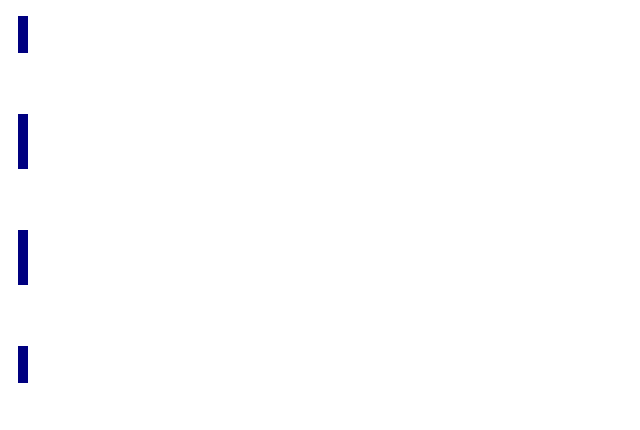
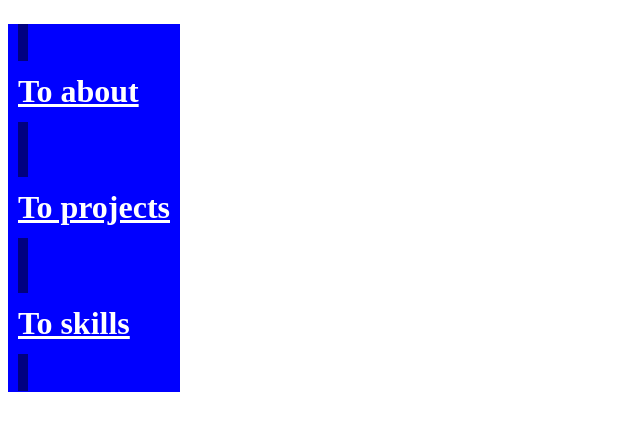
Before and after one commit to AaronJSchm/AaronJSchm.github.io, a plain HTML site: page index.html in a window 1280 px wide. Shown: the whole page, without its empty margins (0-640 px from the left). Drawn offline with Linux system fonts and the light colour scheme.

Commit message:
worked on css

```diff
--- a/MainPage.css
+++ b/MainPage.css
@@ -1,6 +1,8 @@
 ul{
     list-style-type:none;
     padding: 10px;
+    float: left;
+    background-color: blue;
 }
 
 li a{
```
